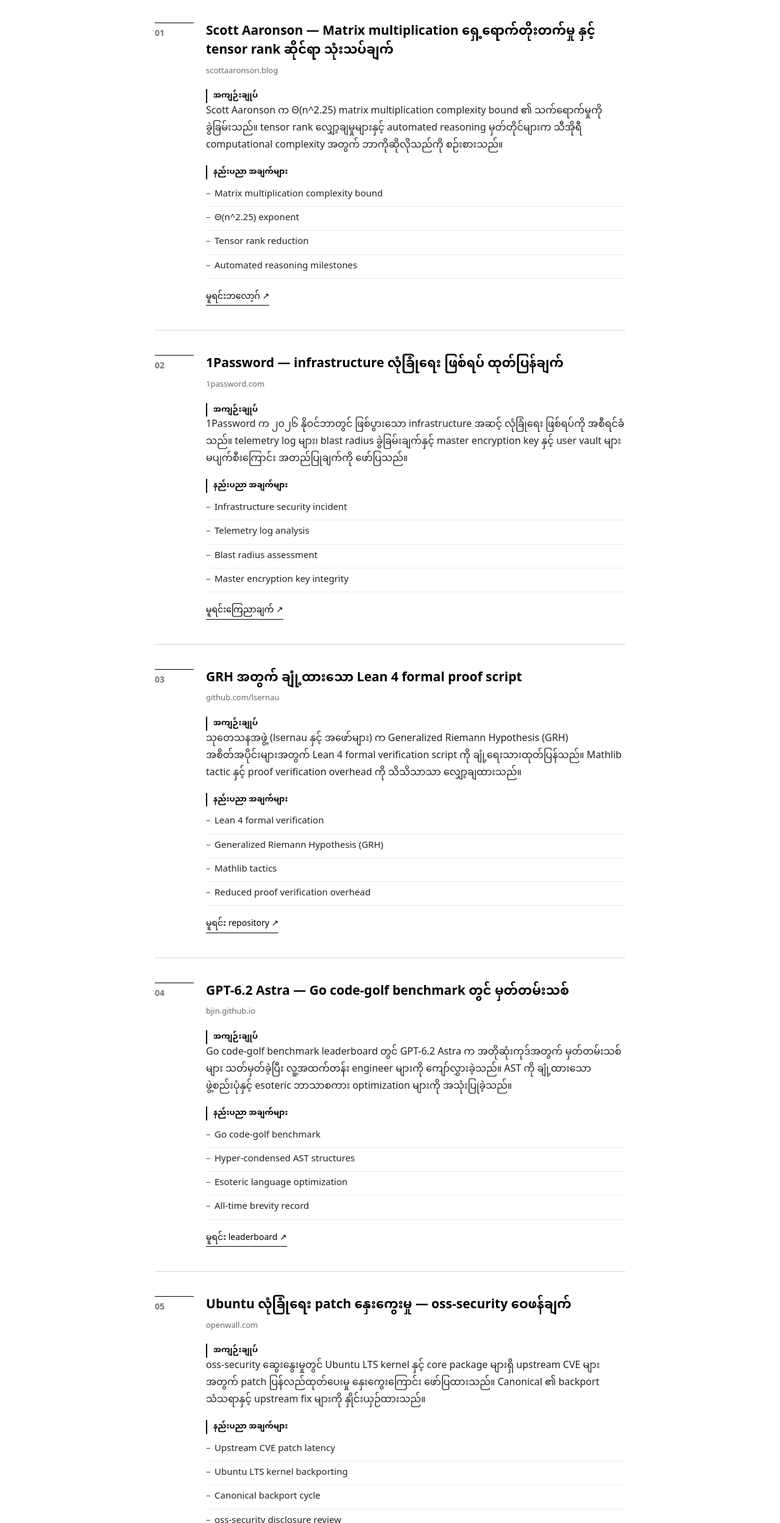
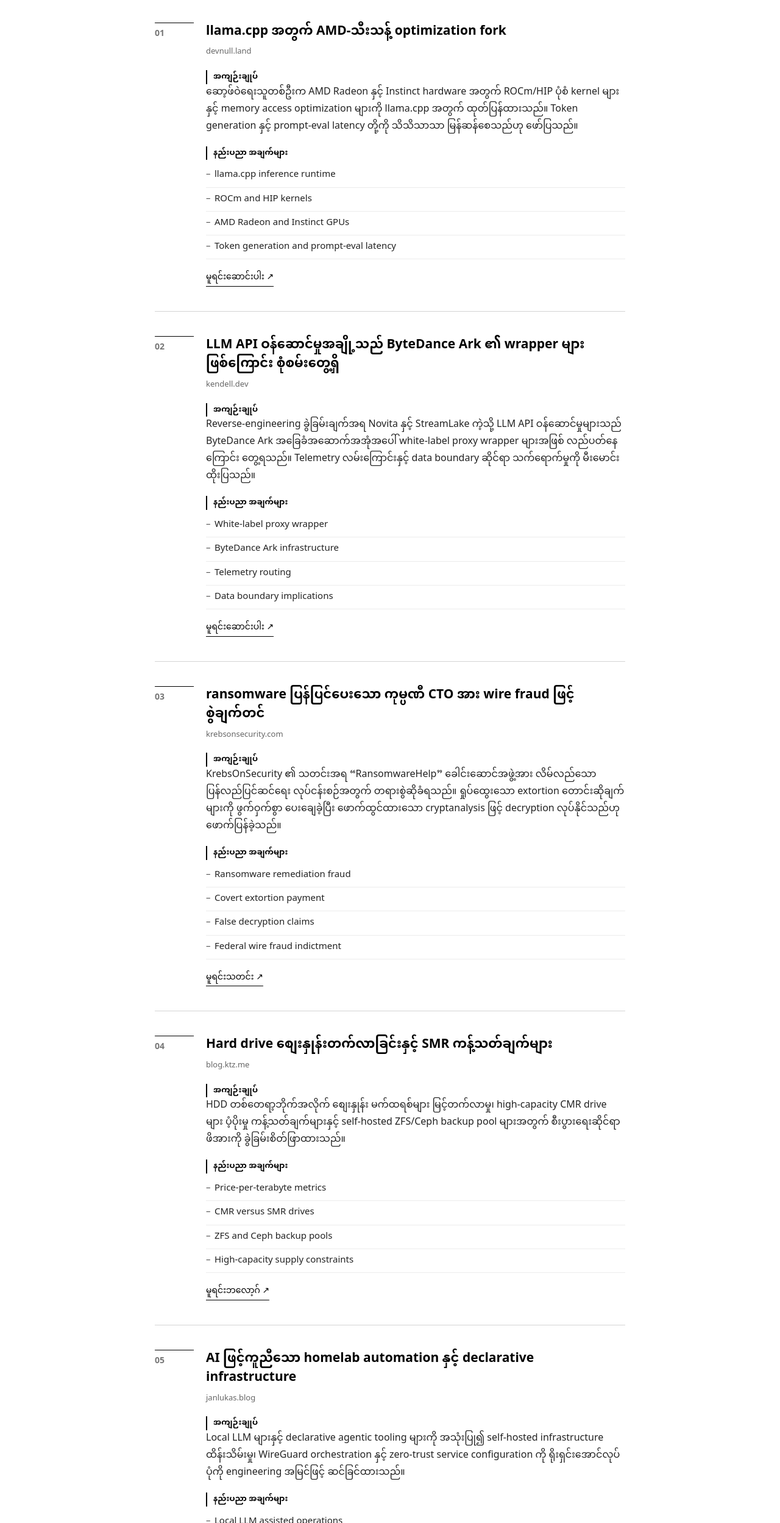
Before and after one commit to thelapyae/thelapyae-daily-news, a plain HTML site: page index.html in a window 1280 px wide. Shown: the part 303-2800 px from the top of the page at 61% size. Drawn offline with Linux system fonts and the light colour scheme.

Commit message:
Update daily news for Friday, November 27, 2026

```diff
--- a/index.html
+++ b/index.html
@@ -4,8 +4,8 @@
 <meta charset="utf-8">
 <meta name="viewport" content="width=device-width,initial-scale=1">
 <meta name="theme-color" content="#ffffff">
-<meta name="description" content="Hacker News ထိပ်တန်းသတင်းများကို မြန်မာဘာသာဖြင့် ဖတ်ရှုရန်။ ၂၀၂၆ နိုဝင်ဘာ ၂၆။">
-<title>Hacker News ကို မြန်မာလို — ၂၀၂၆ နိုဝင်ဘာ ၂၆</title>
+<meta name="description" content="Hacker News ထိပ်တန်းသတင်းများကို မြန်မာဘာသာဖြင့် ဖတ်ရှုရန်။ ၂၀၂၆ နိုဝင်ဘာ ၂၇။">
+<title>Hacker News ကို မြန်မာလို — ၂၀၂၆ နိုဝင်ဘာ ၂၇</title>
 <link rel="preconnect" href="https://fonts.googleapis.com">
 <link rel="preconnect" href="https://fonts.gstatic.com" crossorigin>
 <link href="https://fonts.googleapis.com/css2?family=Noto+Sans+Myanmar:wght@400;500;600;700&display=swap" rel="stylesheet">
@@ -52,8 +52,8 @@ h1{font-size:30px;font-weight:700;line-height:1.35}
 
 <main class="wrap">
   <section class="feed-head">
-    <span class="eyebrow">ကြာသပတေးနေ့၊ ၂၀၂၆ နိုဝင်ဘာ ၂၆</span>
-    <div class="date-en">Thursday, November 26, 2026</div>
+    <span class="eyebrow">သောကြာနေ့၊ ၂၀၂၆ နိုဝင်ဘာ ၂၇</span>
+    <div class="date-en">Friday, November 27, 2026</div>
     <h1>ယနေ့ထိပ်တန်းဆောင်းပါးများ</h1>
   </section>
 
@@ -61,21 +61,21 @@ h1{font-size:30px;font-weight:700;line-height:1.35}
     <article class="story">
       <span class="rank">01</span>
       <div>
-        <h2 class="story-title">Scott Aaronson — Matrix multiplication ရှေ့ရောက်တိုးတက်မှု နှင့် tensor rank ဆိုင်ရာ သုံးသပ်ချက်</h2>
-        <span class="src">scottaaronson.blog</span>
+        <h2 class="story-title">llama.cpp အတွက် AMD-သီးသန့် optimization fork</h2>
+        <span class="src">devnull.land</span>
         <div class="body">
           <span class="label">အကျဉ်းချုပ်</span>
-          <p>Scott Aaronson က Θ(n^2.25) matrix multiplication complexity bound ၏ သက်ရောက်မှုကို ခွဲခြမ်းသည်။ tensor rank လျှော့ချမှုများနှင့် automated reasoning မှတ်တိုင်များက သီအိုရီ computational complexity အတွက် ဘာကိုဆိုလိုသည်ကို စဉ်းစားသည်။</p>
+          <p>ဆော့ဖ်ဝဲရေးသူတစ်ဦးက AMD Radeon နှင့် Instinct hardware အတွက် ROCm/HIP ပုံစံ kernel များနှင့် memory access optimization များကို llama.cpp အတွက် ထုတ်ပြန်ထားသည်။ Token generation နှင့် prompt-eval latency တို့ကို သိသိသာသာ မြန်ဆန်စေသည်ဟု ဖော်ပြသည်။</p>
           <span class="label">နည်းပညာ အချက်များ</span>
           <ul class="specs">
-            <li>Matrix multiplication complexity bound</li>
-            <li>Θ(n^2.25) exponent</li>
-            <li>Tensor rank reduction</li>
-            <li>Automated reasoning milestones</li>
+            <li>llama.cpp inference runtime</li>
+            <li>ROCm and HIP kernels</li>
+            <li>AMD Radeon and Instinct GPUs</li>
+            <li>Token generation and prompt-eval latency</li>
           </ul>
         </div>
         <div class="links">
-          <a href="https://scottaaronson.blog/?p=10379">မူရင်းဘလော့ဂ် ↗</a>
+          <a href="https://devnull.land/amd-specific-llama-cpp">မူရင်းဆောင်းပါး ↗</a>
         </div>
       </div>
     </article>
@@ -83,21 +83,21 @@ h1{font-size:30px;font-weight:700;line-height:1.35}
     <article class="story">
       <span class="rank">02</span>
       <div>
-        <h2 class="story-title">1Password — infrastructure လုံခြုံရေး ဖြစ်ရပ် ထုတ်ပြန်ချက်</h2>
-        <span class="src">1password.com</span>
+        <h2 class="story-title">LLM API ဝန်ဆောင်မှုအချို့သည် ByteDance Ark ၏ wrapper များဖြစ်ကြောင်း စုံစမ်းတွေ့ရှိ</h2>
+        <span class="src">kendell.dev</span>
         <div class="body">
           <span class="label">အကျဉ်းချုပ်</span>
-          <p>1Password က ၂၀၂၆ နိုဝင်ဘာတွင် ဖြစ်ပွားသော infrastructure အဆင့် လုံခြုံရေး ဖြစ်ရပ်ကို အစီရင်ခံသည်။ telemetry log များ၊ blast radius ခွဲခြမ်းချက်နှင့် master encryption key နှင့် user vault များ မပျက်စီးကြောင်း အတည်ပြုချက်ကို ဖော်ပြသည်။</p>
+          <p>Reverse-engineering ခွဲခြမ်းချက်အရ Novita နှင့် StreamLake ကဲ့သို့ LLM API ဝန်ဆောင်မှုများသည် ByteDance Ark အခြေခံအဆောက်အအုံအပေါ် white-label proxy wrapper များအဖြစ် လည်ပတ်နေကြောင်း တွေ့ရသည်။ Telemetry လမ်းကြောင်းနှင့် data boundary ဆိုင်ရာ သက်ရောက်မှုကို မီးမောင်းထိုးပြသည်။</p>
           <span class="label">နည်းပညာ အချက်များ</span>
           <ul class="specs">
-            <li>Infrastructure security incident</li>
-            <li>Telemetry log analysis</li>
-            <li>Blast radius assessment</li>
-            <li>Master encryption key integrity</li>
+            <li>White-label proxy wrapper</li>
+            <li>ByteDance Ark infrastructure</li>
+            <li>Telemetry routing</li>
+            <li>Data boundary implications</li>
           </ul>
         </div>
         <div class="links">
-          <a href="https://1password.com/blog/update-on-nov-2026-security-incident">မူရင်းကြေညာချက် ↗</a>
+          <a href="https://kendell.dev/blog/arkwrapper/">မူရင်းဆောင်းပါး ↗</a>
         </div>
       </div>
     </article>
@@ -105,21 +105,21 @@ h1{font-size:30px;font-weight:700;line-height:1.35}
     <article class="story">
       <span class="rank">03</span>
       <div>
-        <h2 class="story-title">GRH အတွက် ချုံ့ထားသော Lean 4 formal proof script</h2>
-        <span class="src">github.com/lsernau</span>
+        <h2 class="story-title">ransomware ပြန်ပြင်ပေးသော ကုမ္ပဏီ CTO အား wire fraud ဖြင့် စွဲချက်တင်</h2>
+        <span class="src">krebsonsecurity.com</span>
         <div class="body">
           <span class="label">အကျဉ်းချုပ်</span>
-          <p>သုတေသနအဖွဲ့ (lsernau နှင့် အဖော်များ) က Generalized Riemann Hypothesis (GRH) အစိတ်အပိုင်းများအတွက် Lean 4 formal verification script ကို ချုံ့ရေးသားထုတ်ပြန်သည်။ Mathlib tactic နှင့် proof verification overhead ကို သိသိသာသာ လျှော့ချထားသည်။</p>
+          <p>KrebsOnSecurity ၏ သတင်းအရ “RansomwareHelp” ခေါင်းဆောင်အဖွဲ့အား လိမ်လည်သော ပြန်လည်ပြင်ဆင်ရေး လုပ်ငန်းစဉ်အတွက် တရားစွဲဆိုခံရသည်။ ရှုပ်ထွေးသော extortion တောင်းဆိုချက်များကို ဖွက်ဝှက်စွာ ပေးချေခဲ့ပြီး ဖောက်ထွင်ထားသော cryptanalysis ဖြင့် decryption လုပ်နိုင်သည်ဟု ဖောက်ပြန်ခဲ့သည်။</p>
           <span class="label">နည်းပညာ အချက်များ</span>
           <ul class="specs">
-            <li>Lean 4 formal verification</li>
-            <li>Generalized Riemann Hypothesis (GRH)</li>
-            <li>Mathlib tactics</li>
-            <li>Reduced proof verification overhead</li>
+            <li>Ransomware remediation fraud</li>
+            <li>Covert extortion payment</li>
+            <li>False decryption claims</li>
+            <li>Federal wire fraud indictment</li>
           </ul>
         </div>
         <div class="links">
-          <a href="https://github.com/lsernau/grh-lean">မူရင်း repository ↗</a>
+          <a href="https://krebsonsecurity.com/2026/11/cto-of-ransomwarehelp-indicted-for-wire-fraud/">မူရင်းသတင်း ↗</a>
         </div>
       </div>
     </article>
@@ -127,21 +127,21 @@ h1{font-size:30px;font-weight:700;line-height:1.35}
     <article class="story">
       <span class="rank">04</span>
       <div>
-        <h2 class="story-title">GPT-6.2 Astra — Go code-golf benchmark တွင် မှတ်တမ်းသစ်</h2>
-        <span class="src">bjin.github.io</span>
+        <h2 class="story-title">Hard drive စျေးနှုန်းတက်လာခြင်းနှင့် SMR ကန့်သတ်ချက်များ</h2>
+        <span class="src">blog.ktz.me</span>
         <div class="body">
           <span class="label">အကျဉ်းချုပ်</span>
-          <p>Go code-golf benchmark leaderboard တွင် GPT-6.2 Astra က အတိုဆုံးကုဒ်အတွက် မှတ်တမ်းသစ်များ သတ်မှတ်ခဲ့ပြီး လူ့အထက်တန်း engineer များကို ကျော်လွှားခဲ့သည်။ AST ကို ချုံ့ထားသော ဖွဲ့စည်းပုံနှင့် esoteric ဘာသာစကား optimization များကို အသုံးပြုခဲ့သည်။</p>
+          <p>HDD တစ်တေရာ့ဘိုက်အလိုက် စျေးနှုန်း မက်ထရစ်များ မြင့်တက်လာမှု၊ high-capacity CMR drive များ ပံ့ပိုးမှု ကန့်သတ်ချက်များနှင့် self-hosted ZFS/Ceph backup pool များအတွက် စီးပွားရေးဆိုင်ရာ ဖိအားကို ခွဲခြမ်းစိတ်ဖြာထားသည်။</p>
           <span class="label">နည်းပညာ အချက်များ</span>
           <ul class="specs">
-            <li>Go code-golf benchmark</li>
-            <li>Hyper-condensed AST structures</li>
-            <li>Esoteric language optimization</li>
-            <li>All-time brevity record</li>
+            <li>Price-per-terabyte metrics</li>
+            <li>CMR versus SMR drives</li>
+            <li>ZFS and Ceph backup pools</li>
+            <li>High-capacity supply constraints</li>
           </ul>
         </div>
         <div class="links">
-          <a href="https://bjin.github.io/go-codegolf-benchmark/#leaderboard">မူရင်း leaderboard ↗</a>
+          <a href="https://blog.ktz.me/black-friday-hard-drive-prices-are-messed-up/">မူရင်းဘလော့ဂ် ↗</a>
         </div>
       </div>
     </article>
@@ -149,21 +149,21 @@ h1{font-size:30px;font-weight:700;line-height:1.35}
     <article class="story">
       <span class="rank">05</span>
       <div>
-        <h2 class="story-title">Ubuntu လုံခြုံရေး patch နှေးကွေးမှု — oss-security ဝေဖန်ချက်</h2>
-        <span class="src">openwall.com</span>
+        <h2 class="story-title">AI ဖြင့်ကူညီသော homelab automation နှင့် declarative infrastructure</h2>
+        <span class="src">janlukas.blog</span>
         <div class="body">
           <span class="label">အကျဉ်းချုပ်</span>
-          <p>oss-security ဆွေးနွေးမှုတွင် Ubuntu LTS kernel နှင့် core package များရှိ upstream CVE များအတွက် patch ပြန်လည်ထုတ်ပေးမှု နှေးကွေးကြောင်း ဖော်ပြထားသည်။ Canonical ၏ backport သံသရာနှင့် upstream fix များကို နှိုင်းယှဉ်ထားသည်။</p>
+          <p>Local LLM များနှင့် declarative agentic tooling များကို အသုံးပြု၍ self-hosted infrastructure ထိန်းသိမ်းမှု၊ WireGuard orchestration နှင့် zero-trust service configuration ကို ရိုးရှင်းအောင်လုပ်ပုံကို engineering အမြင်ဖြင့် ဆင်ခြင်ထားသည်။</p>
           <span class="label">နည်းပညာ အချက်များ</span>
           <ul class="specs">
-            <li>Upstream CVE patch latency</li>
-            <li>Ubuntu LTS kernel backporting</li>
-            <li>Canonical backport cycle</li>
-            <li>oss-security disclosure review</li>
+            <li>Local LLM assisted operations</li>
+            <li>Declarative agentic tooling</li>
+            <li>WireGuard orchestration</li>
+            <li>Zero-trust service configuration</li>
           </ul>
         </div>
         <div class="links">
-          <a href="https://www.openwall.com/lists/oss-security/2026/11/25/9">မူရင်းဆွေးနွေးချက် ↗</a>
+          <a href="https://janlukas.blog/posts/ai-self-hosting">မူရင်းဆောင်းပါး ↗</a>
         </div>
       </div>
     </article>
@@ -171,21 +171,21 @@ h1{font-size:30px;font-weight:700;line-height:1.35}
     <article class="story">
       <span class="rank">06</span>
       <div>
-        <h2 class="story-title">Pinwheel calculator များ၏ လည်ပတ်ပုံ — mechanical reverse engineering</h2>
-        <span class="src">blog.coredump.cx</span>
+        <h2 class="story-title">Intel One Mono — developer အတွက် monospaced typeface ဖွဲ့စည်းပုံ</h2>
+        <span class="src">github.com/intel</span>
         <div class="body">
           <span class="label">အကျဉ်းချုပ်</span>
-          <p>Odhner နှင့် pinwheel ပုံစံ variable-toothed gear calculator များကို နက်နက်ရှိုင်းရှိုင်း ခွဲခြမ်းထားသည်။ tens-carry ယန္တရား၊ mechanical complement arithmetic နှင့် electronic မတိုင်မီ computing ၏ hardware ကန့်သတ်ချက်များကို ရှင်းပြသည်။</p>
+          <p>Developer ပတ်ဝန်းကျင်တွင် ဖတ်ရှုလွယ်ကူမှုနှင့် မျက်နှာပြင်ရှင်းလင်းမှုအတွက် အထူးဒီဇိုင်းထုတ်ထားသော open-source monospaced typeface Intel One Mono ၏ ဖွဲ့စည်းပုံကို နက်နက်ရှိုင်းရှိုင်း ခွဲခြမ်းထားသည်။ ဆင်တူသော code glyph များကို ခွဲခြားနိုင်စေရန် ဒီဇိုင်းထုတ်ထားသည်။</p>
           <span class="label">နည်းပညာ အချက်များ</span>
           <ul class="specs">
-            <li>Odhner pinwheel mechanism</li>
-            <li>Variable-toothed gear</li>
-            <li>Tens-carry mechanics</li>
-            <li>Mechanical complement arithmetic</li>
+            <li>Open-source monospaced typeface</li>
+            <li>Code glyph distinction</li>
+            <li>Screen legibility</li>
+            <li>Developer environment typography</li>
           </ul>
         </div>
         <div class="links">
-          <a href="https://blog.coredump.cx/p/how-did-pinwheel-calculators-work">မူရင်းဆောင်းပါး ↗</a>
+          <a href="https://github.com/intel/intel-one-mono">မူရင်း repository ↗</a>
         </div>
       </div>
     </article>
@@ -193,21 +193,21 @@ h1{font-size:30px;font-weight:700;line-height:1.35}
     <article class="story">
       <span class="rank">07</span>
       <div>
-        <h2 class="story-title">UI style guide archive — Xerox Star, classic Mac OS, NeXTSTEP နှင့် CDE</h2>
-        <span class="src">aresluna.org</span>
+        <h2 class="story-title">Web extension အတွင်းပိုင်းယန္တရား — ကြော်ငြာဝင်လာချိန်တွင် DOM နှင့် video stream ပြန်လည်စတင်ခြင်း</h2>
+        <span class="src">github.com/antonpictures</span>
         <div class="body">
           <span class="label">အကျဉ်းချုပ်</span>
-          <p>Xerox Star၊ classic Mac OS၊ NeXTSTEP နှင့် CDE interface design spec များနှင့် spatial layout ကန့်သတ်ချက်များကို မှတ်တမ်းတင်ထားသော engineering နှင့် design archive ဖြစ်သည်။</p>
+          <p>YouTube ကြော်ငြာ ဝင်လာသည်ကို ရှာဖွေတွေ့ရှိသည့်အခါ playback telemetry ကို ဖမ်းယူပြီး DOM video state များကို အလိုအလျောက် လည်ပတ်စေသော client-side web extension နည်းလမ်းများကို ဖော်ပြထားသည်။</p>
           <span class="label">နည်းပညာ အချက်များ</span>
           <ul class="specs">
-            <li>Xerox Star interface specs</li>
-            <li>Classic Mac OS and NeXTSTEP</li>
-            <li>CDE desktop environment</li>
-            <li>Spatial layout constraints</li>
+            <li>Browser extension architecture</li>
+            <li>DOM video state management</li>
+            <li>Playback telemetry interception</li>
+            <li>Ad insertion detection</li>
           </ul>
         </div>
         <div class="links">
-          <a href="https://aresluna.org/ui-style-guides/">မူရင်းစာမျက်နှာ ↗</a>
+          <a href="https://github.com/antonpictures/youtube-punisher">မူရင်း repository ↗</a>
         </div>
       </div>
     </article>
@@ -215,21 +215,21 @@ h1{font-size:30px;font-weight:700;line-height:1.35}
     <article class="story">
       <span class="rank">08</span>
       <div>
-        <h2 class="story-title">Roald Dahl ၏ ၁၉၅၄ “The Great Automatic Grammatizator” — စာပေ ထုတ်လုပ်သည့် စက်အတွေးအခေါ်</h2>
-        <span class="src">gwern.net</span>
+        <h2 class="story-title">Kamil Khan Mumtaz နှင့် ရိုးရာလက်မှုပညာ ဗိသုကာ</h2>
+        <span class="src">worksinprogress.co</span>
         <div class="body">
           <span class="label">အကျဉ်းချုပ်</span>
-          <p>Roald Dahl ၏ ၁၉၅၄ ဝတ္ထုတွင် algorithmic prose ပေါင်းစပ်ခြင်း၊ automated style transfer နှင့် စာပေထုတ်လုပ်မှု ကုန်ပစ္စည်းပြုလုပ်ခြင်းကို ကြိုတင်ခန့်မှန်းထားသည်။ ထိုဝတ္ထုကို archival ခွဲခြမ်းစိတ်ဖြာချက် ဖြစ်သည်။</p>
+          <p>ပါကစ္စတန်ဗိသုကာပညာရှင် Kamil Khan Mumtaz ၏ ဒေသထွက် အုတ်ချပ်ခဲလုပ်ငန်း၊ passive climate engineering နှင့် စက်မှုလုပ်ငန်းမဟုတ်သော ဖွဲ့စည်းပုံဒီဇိုင်းဆိုင်ရာ အတွေးအခေါ်ကို ဆန်းစစ်ထားသည်။</p>
           <span class="label">နည်းပညာ အချက်များ</span>
           <ul class="specs">
-            <li>Algorithmic prose synthesis</li>
-            <li>Automated style transfer</li>
-            <li>Mechanical literary generation</li>
-            <li>Archival literary analysis</li>
+            <li>Indigenous brick masonry</li>
+            <li>Passive climate engineering</li>
+            <li>Non-industrialized structural design</li>
+            <li>Vernacular architecture</li>
           </ul>
         </div>
         <div class="links">
-          <a href="https://gwern.net/doc/fiction/science-fiction/1953-dahl-thegreatautomaticgrammatizator.pdf">မူရင်း PDF ↗</a>
+          <a href="https://worksinprogress.co/issue/the-greatest-architect-youve-never-heard-of-is-in-pakistan/">မူရင်းဆောင်းပါး ↗</a>
         </div>
       </div>
     </article>
```
